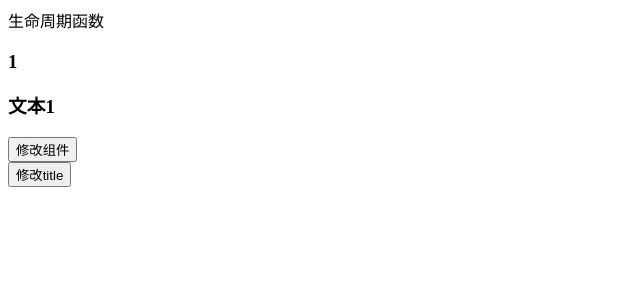
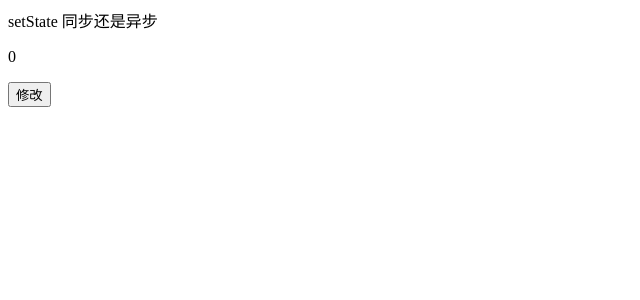
Before and after one commit to Jmiin/React-Jmiin, a React (Create React App) app: page / in a window 1280 px wide. Shown: the top 300 px of the page, without its empty margins (0-640 px from the left). Built offline with nearby package versions, Linux system fonts and the light colour scheme.

Commit message:
'setState同步异步的演示实例'

```diff
--- a/src/App.jsx
+++ b/src/App.jsx
@@ -1,7 +1,8 @@
 import React from 'react';
+import SetStateDemo from './setStateDemo';
 // import MyNav from './MyNav';
 // import StateComponent from './StateComponent';
-import ComponentLife from './ComponentLife';
+// import ComponentLife from './ComponentLife';
 
 export default class App extends React.Component {
 
@@ -30,8 +31,9 @@
              </div> */
             // <StateComponent/>
             <div>
-                <ComponentLife title = {this.state.title} />
-                <button onClick = {this.updateTitle}>修改title</button>
+                {/* <ComponentLife title = {this.state.title} /> */}
+                {/* <button onClick = {this.updateTitle}>修改title</button> */}
+                <SetStateDemo />
             </div>
 
         )
--- /dev/null
+++ b/src/setStateDemo.jsx
@@ -0,0 +1,36 @@
+import React from 'react';
+
+export default class SetStateDemo extends React.Component {
+
+    constructor() {
+        super();
+        this.state = {
+            count: 0,
+        }
+    }
+
+    inscrement = () => {
+        let count = this.state.count;
+        this.setState({
+            count: count + 1
+        },
+            //同步获取state中的count
+            () => {
+                console.log("同步"+this.state.count);
+            }
+        );
+        //异步获取state中的count
+        console.log("异步",this.state.count);
+    }
+
+    render() {
+        return (
+            <div>
+                setState 同步还是异步
+                <p>{this.state.count}</p>
+                <button onClick={this.inscrement}>修改</button>
+
+            </div>
+        )
+    }
+}
```
Also changed, not shown: 1 other file (tests, documents, lock files or other folders).
